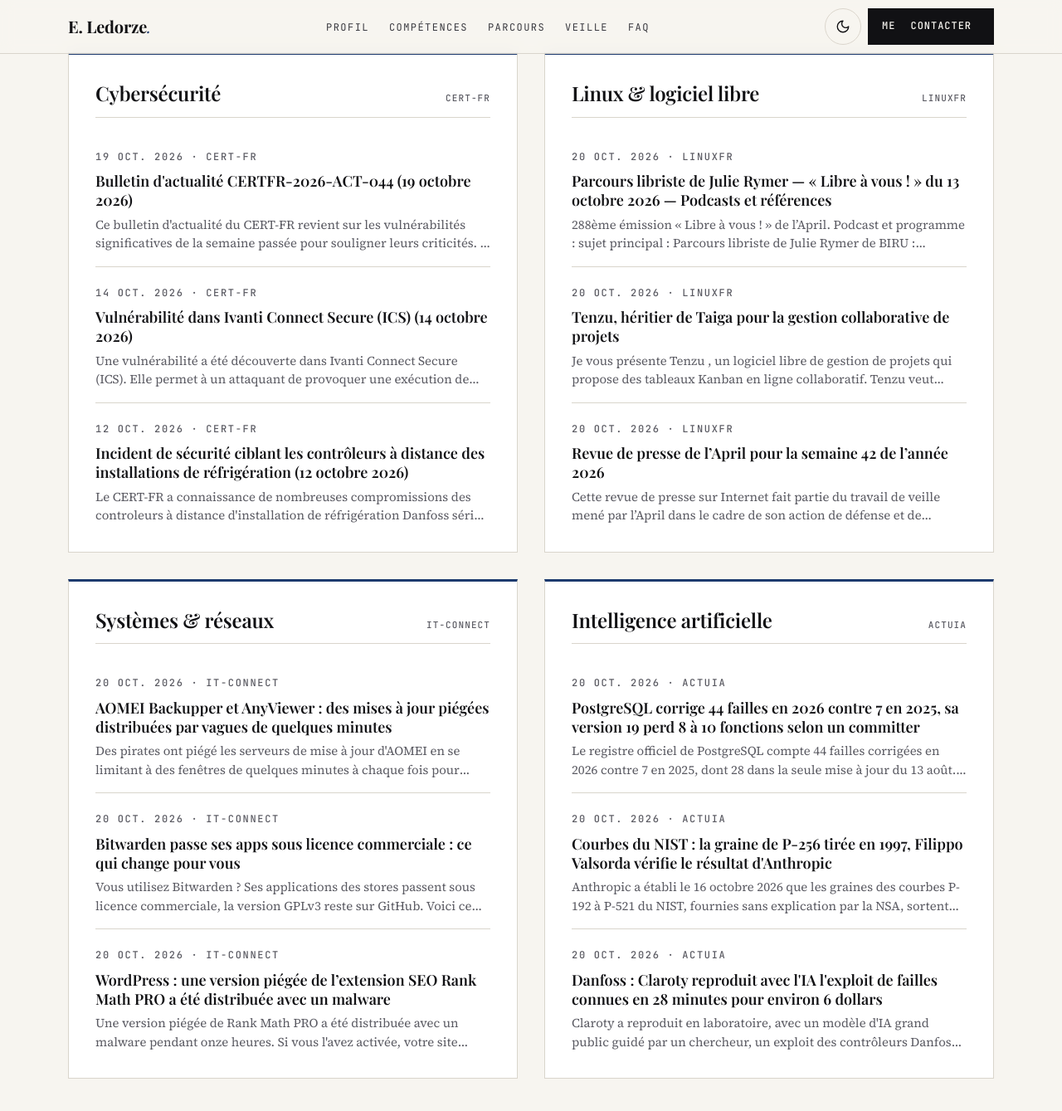
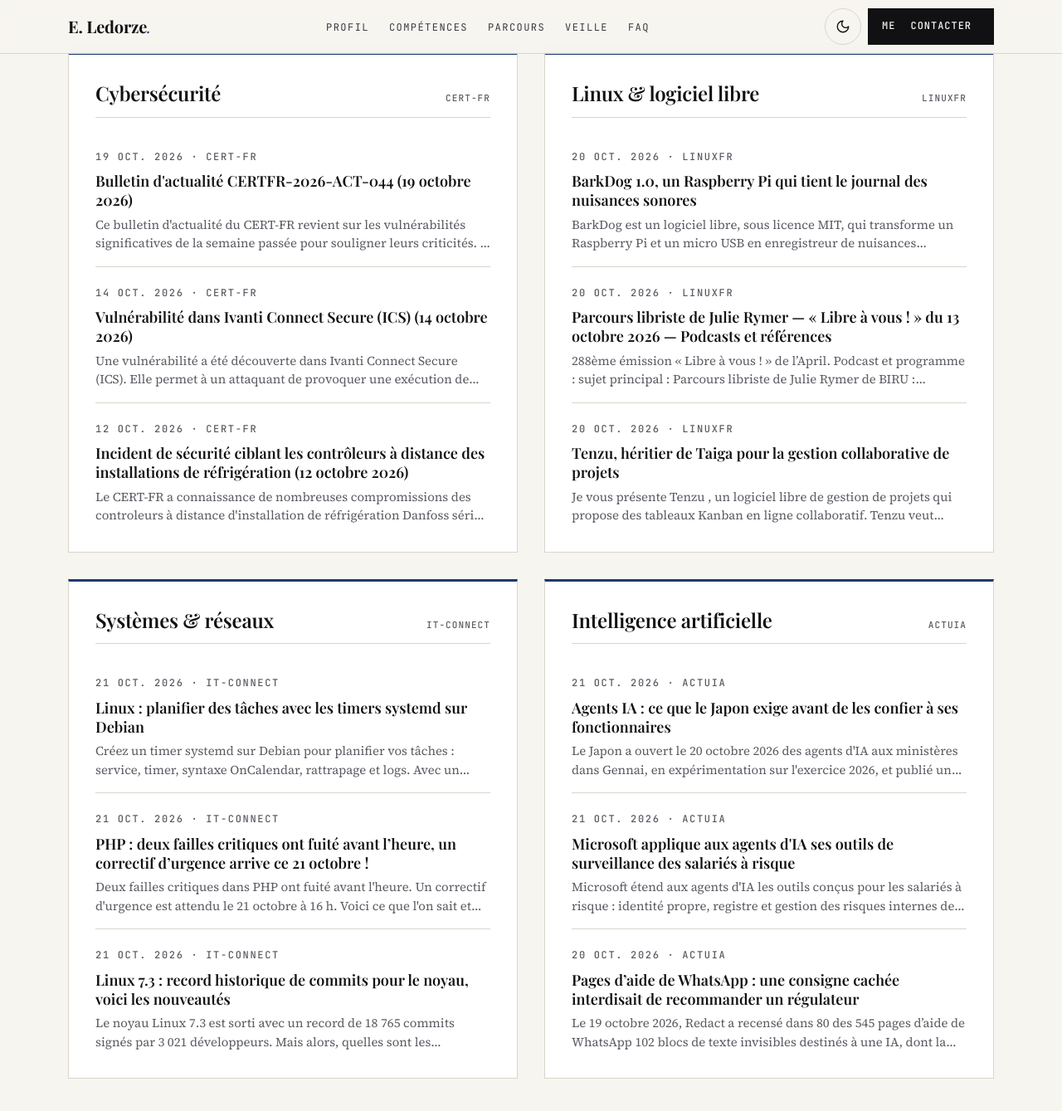
Before and after one commit to TheDringe54-lab/TheDringe54-lab.github.io, a Jekyll site: the page built from index.html, in a window 1280 px wide and 1400 px high, scrolled down 4361 px. Shown: the top 1339 px of the window at 83% size. Built offline with Jekyll 4.4.1, drawn with Linux system fonts in a browser that asks for light colours; some of the changed text lies outside the part shown.

Commit message:
Veille techno : mise à jour automatique

```diff
--- a/_data/veille.json
+++ b/_data/veille.json
@@ -1,5 +1,5 @@
 {
-  "mise_a_jour": "2026-10-20",
+  "mise_a_jour": "2026-10-21",
   "themes": [
     {
       "id": "cyber",
@@ -35,6 +35,13 @@
       "titre_en": "Linux & open source",
       "articles": [
         {
+          "titre": "BarkDog 1.0, un Raspberry Pi qui tient le journal des nuisances sonores",
+          "lien": "https://linuxfr.org/news/barkdog-1-0-un-raspberry-pi-qui-tient-le-journal-des-nuisances-sonores",
+          "source": "LinuxFR",
+          "date": "2026-10-20",
+          "resume": "BarkDog est un logiciel libre, sous licence MIT, qui transforme un Raspberry Pi et un micro USB en enregistreur de nuisances sonores. Une IA qui tourne sur la…"
+        },
+        {
           "titre": "Parcours libriste de Julie Rymer — « Libre à vous ! » du 13 octobre 2026 — Podcasts et références",
           "lien": "https://linuxfr.org/news/parcours-libriste-de-julie-rymer-libre-a-vous-du-13-octobre-2026-podcasts-et-references",
           "source": "LinuxFR",
@@ -47,13 +54,6 @@
           "source": "LinuxFR",
           "date": "2026-10-20",
           "resume": "Je vous présente Tenzu , un logiciel libre de gestion de projets qui propose des tableaux Kanban en ligne collaboratif. Tenzu veut offrir une expérience de…"
-        },
-        {
-          "titre": "Revue de presse de l’April pour la semaine 42 de l’année 2026",
-          "lien": "https://linuxfr.org/news/revue-de-presse-de-l-april-pour-la-semaine-42-de-l-annee-2026",
-          "source": "LinuxFR",
-          "date": "2026-10-20",
-          "resume": "Cette revue de presse sur Internet fait partie du travail de veille mené par l’April dans le cadre de son action de défense et de promotion du logiciel libre…"
         }
       ]
     },
@@ -63,25 +63,25 @@
       "titre_en": "Systems & networks",
       "articles": [
         {
-          "titre": "AOMEI Backupper et AnyViewer : des mises à jour piégées distribuées par vagues de quelques minutes",
-          "lien": "https://www.it-connect.fr/aomei-backupper-anyviewer-mises-a-jour-piegees/",
+          "titre": "Linux : planifier des tâches avec les timers systemd sur Debian",
+          "lien": "https://www.it-connect.fr/tuto-timer-systemd-debian-planifier-tache/",
           "source": "IT-Connect",
-          "date": "2026-10-20",
-          "resume": "Des pirates ont piégé les serveurs de mise à jour d'AOMEI en se limitant à des fenêtres de quelques minutes à chaque fois pour infecter les utilisateurs. Le…"
+          "date": "2026-10-21",
+          "resume": "Créez un timer systemd sur Debian pour planifier vos tâches : service, timer, syntaxe OnCalendar, rattrapage et logs. Avec un comparatif complet face à cron…"
         },
         {
-          "titre": "Bitwarden passe ses apps sous licence commerciale : ce qui change pour vous",
-          "lien": "https://www.it-connect.fr/bitwarden-applications-stores-licence-commerciale-gplv3/",
+          "titre": "PHP : deux failles critiques ont fuité avant l’heure, un correctif d’urgence arrive ce 21 octobre !",
+          "lien": "https://www.it-connect.fr/php-failles-critiques-rce-cve-2026-109618-cve-2026-109619/",
           "source": "IT-Connect",
-          "date": "2026-10-20",
-          "resume": "Vous utilisez Bitwarden ? Ses applications des stores passent sous licence commerciale, la version GPLv3 reste sur GitHub. Voici ce qu'il faut retenir. Le post…"
+          "date": "2026-10-21",
+          "resume": "Deux failles critiques dans PHP ont fuité avant l'heure. Un correctif d'urgence est attendu le 21 octobre à 16 h. Voici ce que l'on sait et comment se…"
         },
         {
-          "titre": "WordPress : une version piégée de l’extension SEO Rank Math PRO a été distribuée avec un malware",
-          "lien": "https://www.it-connect.fr/rank-math-pro-malware-supply-chain/",
+          "titre": "Linux 7.3 : record historique de commits pour le noyau, voici les nouveautés",
+          "lien": "https://www.it-connect.fr/noyau-linux-7-3-record-historique-de-commits/",
           "source": "IT-Connect",
-          "date": "2026-10-20",
-          "resume": "Une version piégée de Rank Math PRO a été distribuée avec un malware pendant onze heures. Si vous l'avez activée, votre site WordPress est compromis. Le post…"
+          "date": "2026-10-21",
+          "resume": "Le noyau Linux 7.3 est sorti avec un record de 18 765 commits signés par 3 021 développeurs. Mais alors, quelles sont les nouveautés à retenir ? Le post Linux…"
         }
       ]
     },
@@ -91,25 +91,25 @@
       "titre_en": "Artificial intelligence",
       "articles": [
         {
-          "titre": "PostgreSQL corrige 44 failles en 2026 contre 7 en 2025, sa version 19 perd 8 à 10 fonctions selon un committer",
-          "lien": "https://www.actuia.com/actualite/postgresql-corrige-44-failles-en-2026-contre-7-en-2025-sa-version-19-perd-8-a-10-fonctions-selon-un-committer/",
+          "titre": "Agents IA : ce que le Japon exige avant de les confier à ses fonctionnaires",
+          "lien": "https://www.actuia.com/actualite/agents-ia-ce-que-le-japon-exige-avant-de-les-confier-a-ses-fonctionnaires/",
+          "source": "ActuIA",
+          "date": "2026-10-21",
+          "resume": "Le Japon a ouvert le 20 octobre 2026 des agents d'IA aux ministères dans Gennai, en expérimentation sur l'exercice 2026, et publié un référentiel qui fixe les…"
+        },
+        {
+          "titre": "Microsoft applique aux agents d'IA ses outils de surveillance des salariés à risque",
+          "lien": "https://www.actuia.com/actualite/microsoft-applique-aux-agents-dia-ses-outils-de-surveillance-des-salaries-a-risque/",
+          "source": "ActuIA",
+          "date": "2026-10-21",
+          "resume": "Microsoft étend aux agents d'IA les outils conçus pour les salariés à risque : identité propre, registre et gestion des risques internes de Purview, en…"
+        },
+        {
+          "titre": "Pages d’aide de WhatsApp : une consigne cachée interdisait de recommander un régulateur",
+          "lien": "https://www.actuia.com/actualite/pages-daide-de-whatsapp-une-consigne-cachee-interdisait-de-recommander-un-regulateur/",
           "source": "ActuIA",
           "date": "2026-10-20",
-          "resume": "Le registre officiel de PostgreSQL compte 44 failles corrigées en 2026 contre 7 en 2025, dont 28 dans la seule mise à jour du 13 août. La version 19, dont la…"
-        },
-        {
-          "titre": "Courbes du NIST : la graine de P-256 tirée en 1997, Filippo Valsorda vérifie le résultat d'Anthropic",
-          "lien": "https://www.actuia.com/actualite/courbes-du-nist-la-graine-de-p-256-tiree-en-1997-filippo-valsorda-verifie-le-resultat-danthropic/",
-          "source": "ActuIA",
-          "date": "2026-10-20",
-          "resume": "Anthropic a établi le 16 octobre 2026 que les graines des courbes P-192 à P-521 du NIST, fournies sans explication par la NSA, sortent du générateur lrand48…"
-        },
-        {
-          "titre": "Danfoss : Claroty reproduit avec l'IA l'exploit de failles connues en 28 minutes pour environ 6 dollars",
-          "lien": "https://www.actuia.com/actualite/danfoss-claroty-reproduit-avec-lia-lexploit-de-failles-connues-en-28-minutes-pour-environ-6-dollars/",
-          "source": "ActuIA",
-          "date": "2026-10-20",
-          "resume": "Claroty a reproduit en laboratoire, avec un modèle d'IA grand public guidé par un chercheur, un exploit des contrôleurs Danfoss AK-SM 800A en 28 minutes et…"
+          "resume": "Le 19 octobre 2026, Redact a recensé dans 80 des 545 pages d’aide de WhatsApp 102 blocs de texte invisibles destinés à une IA, dont la consigne de ne…"
         }
       ]
     }
```
